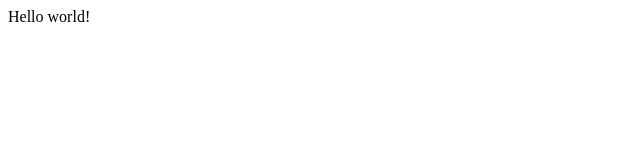
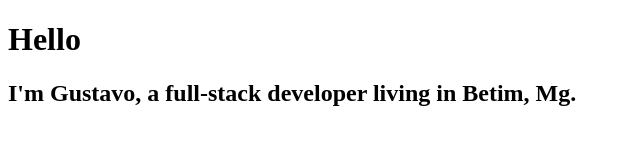
Before and after one commit to saymow/Gatsby-Bootcamp, a Gatsby site: page / in a window 1280 px wide. Shown: the whole page, without its empty margins (0-640 px from the left). Built offline with nearby package versions, Linux system fonts and the light colour scheme; Gatsby itself is replaced by a stand-in of ours.

Commit message:
chore: pages

```diff
--- a/src/pages/index.js
+++ b/src/pages/index.js
@@ -1,5 +1,12 @@
-import React from "react"
+import React from "react";
 
-export default function Home() {
-  return <div>Hello world!</div>
-}
+const IndexPage = () => {
+  return (
+    <div>
+      <h1>Hello</h1>
+      <h2>I'm Gustavo, a full-stack developer living in Betim, Mg.</h2>
+    </div>
+  );
+};
+
+export default IndexPage;
```
Also changed, not shown: src/pages/about.js (added, +12 -0 lines), src/pages/blog.js (added, +12 -0 lines), src/pages/contact.js (added, +12 -0 lines), 1 other file.
